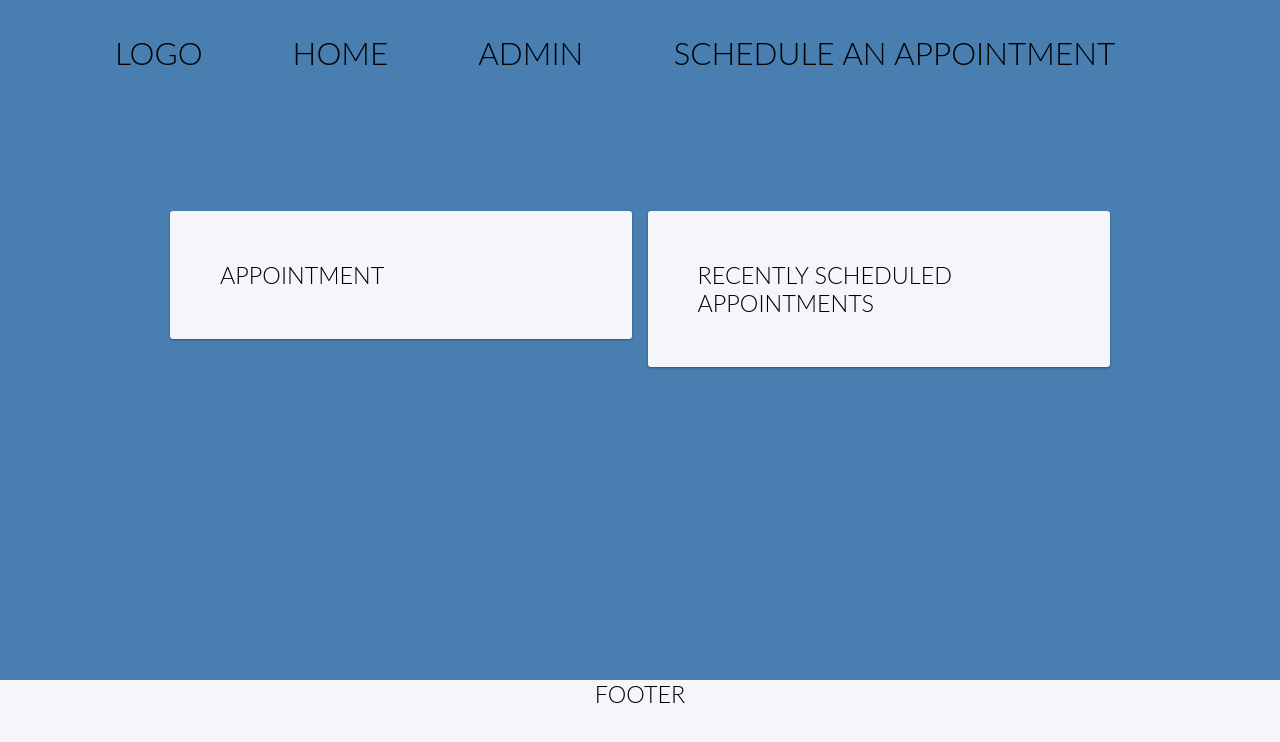
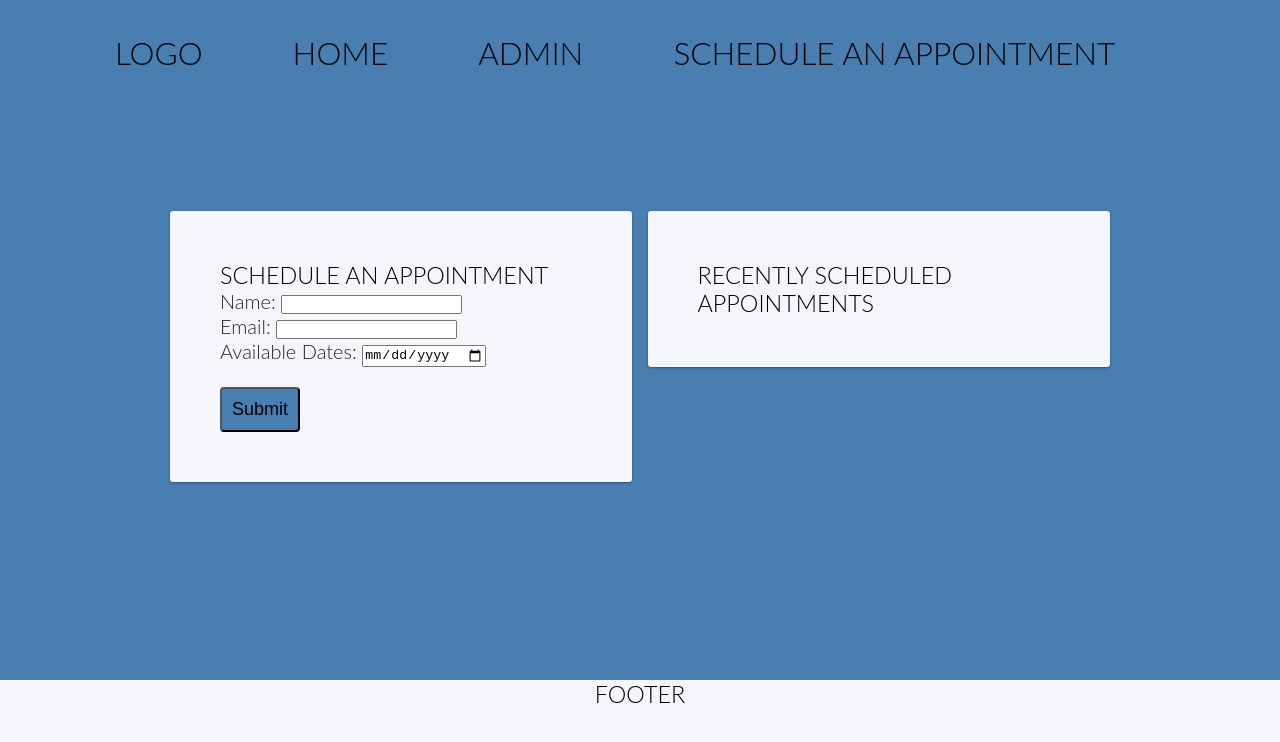
Before and after one commit to owenmowery/appointment-scheduler-frontend, a React (Create React App) app: page /appointment in a window 1280 px wide. Shown: the top 742 px of the page. Built offline with nearby package versions, Linux system fonts and the light colour scheme.

Commit message:
added new appt form, added addNewAppt action

```diff
--- /dev/null
+++ b/src/actions/index.js
@@ -0,0 +1,4 @@
+export const addNewAppointment = (appointment) => {
+    console.log(appointment);
+    console.log(JSON.stringify(appointment));
+}
--- /dev/null
+++ b/src/components/AddAppointment.js
@@ -0,0 +1,48 @@
+import React, { Component } from 'react';
+import { addNewAppointment } from '../actions/index';
+
+class AddAppointment extends Component {
+
+    constructor() {
+        super();
+
+        this.state = {
+            name: '',
+            email: '',
+            apptDateTime: '',
+            status: 'true'
+        }
+    }
+
+    handleChange = (e) => {
+        this.setState({
+            [e.target.name]: e.target.value
+        })
+    }
+
+    handleSubmit = (e) => {
+        e.preventDefault();
+        addNewAppointment(this.state)
+    }
+
+    render() {
+        return (
+            <div>
+                <form onSubmit={this.handleSubmit} >
+                    <label>Name: </label>
+                    <input type="text" name="name" onChange={this.handleChange} value={this.state.name} />
+                    <br />
+                    <label>Email: </label>
+                    <input type="text" name="email" onChange={this.handleChange} value={this.state.email} />
+                    <br />
+                    <label>Available Dates: </label>
+                    <input type="date" name="apptDateTime" onChange={this.handleChange} value={this.state.apptDateTime} />
+                    <br />
+                    <input className="button" type="submit" />
+                </form>
+            </div>
+        )
+    }
+}
+
+export default AddAppointment;
--- a/src/components/Appointment.js
+++ b/src/components/Appointment.js
@@ -1,4 +1,5 @@
 import React, { Component } from 'react';
+import AddAppointment from './AddAppointment';
 
 export default class Appointment extends Component {
     render() {
@@ -6,7 +7,8 @@ export default class Appointment extends Component {
             <div>
                 <section className="row appointment-container">
                     <div className="appt-cols col span-1-of-2">
-                        <h3>Appointment</h3>
+                        <h3>Schedule an Appointment</h3>
+                        <AddAppointment />
                     </div>
                     <div className="appt-cols col span-1-of-2">
                         <h3>Recently scheduled appointments</h3>
```
